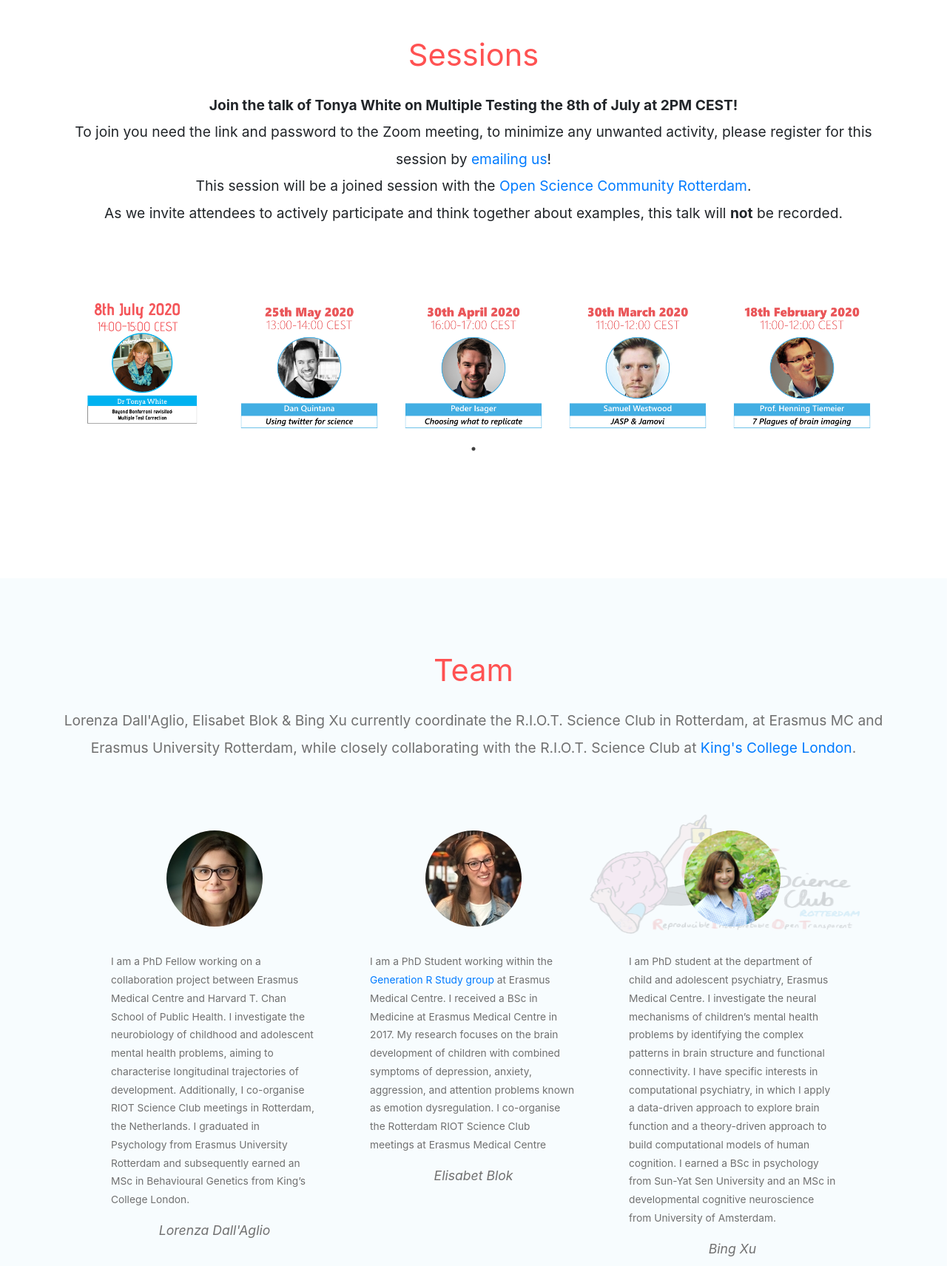
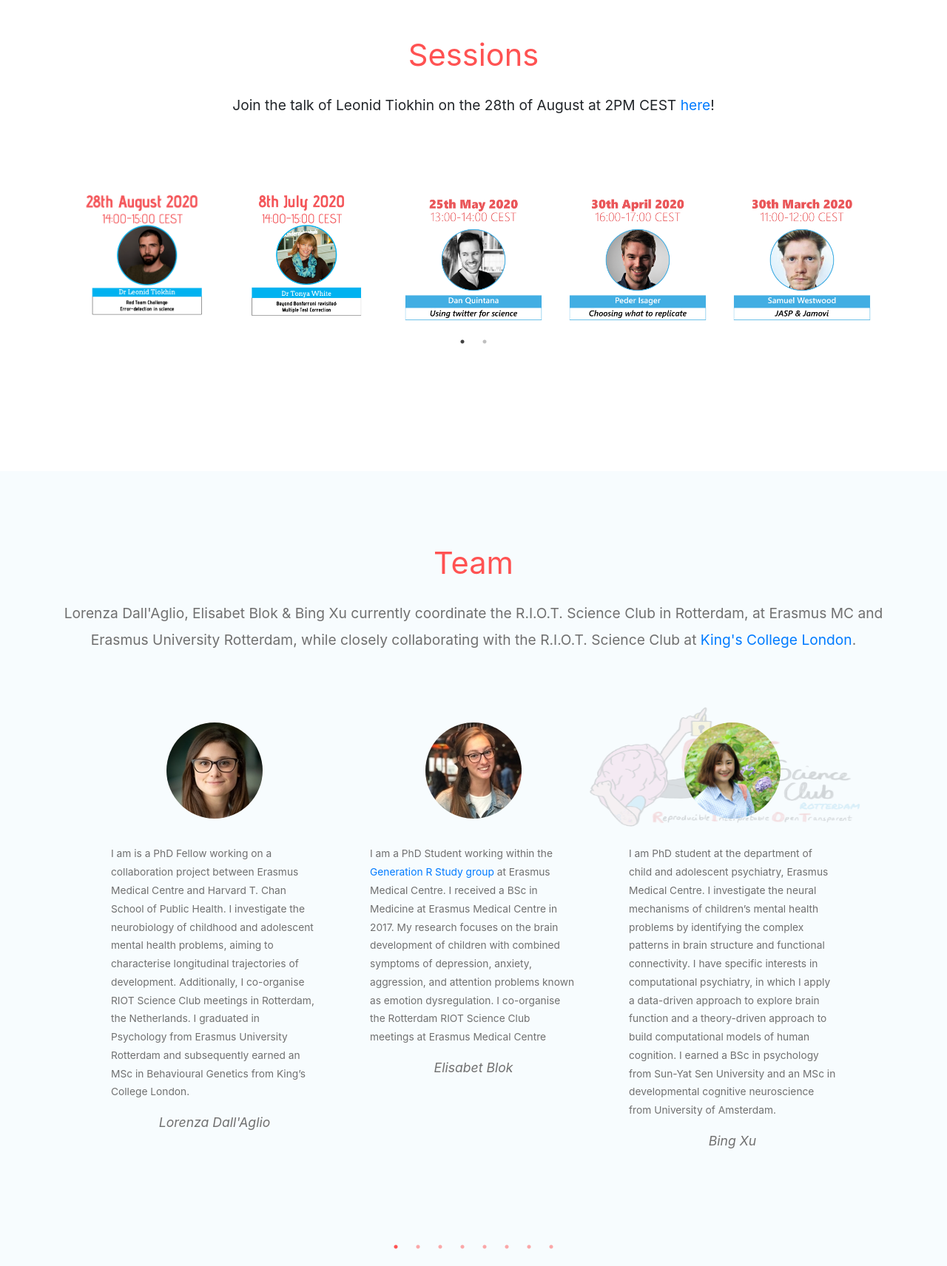
Before and after one commit to Rdam-RIOT-science-club/Rdam-RIOT-science-club.github.io, a website with bundled scripts: page index.html in a window 1280 px wide. Shown: the part 860-2572 px from the top of the page at 74% size. Built offline with nearby package versions, Linux system fonts and the light colour scheme; files whose address does not match are found by name.

Commit message:
Add files via upload

```diff
--- a/index.html
+++ b/index.html
@@ -73,10 +73,7 @@
           <div class="text-center col-12">
               <h2 class="tm-text-primary tm-section-title mb-4">Sessions</h2>
               <p class="text-center mb-4 tm-intro-text">
-                <b> Join the talk of Tonya White on Multiple Testing the 8th of July at 2PM CEST! </b> <br>
-                To join you need the link and password to the Zoom meeting, to minimize any unwanted activity, please register for this session by <a href = "mailto:riots.rdam@gmail.com">emailing us</a>!<br>
-                This session will be a joined session with the <a href = "https://www.openscience-rotterdam.com/home/">Open Science Community Rotterdam</a>.<br>
-                As we invite attendees to actively participate and think together about examples, this talk will <b>not</b> be recorded.
+                Join the talk of Leonid Tiokhin on the 28th of August at 2PM CEST <a href = "https://teams.microsoft.com/l/meetup-join/19%3ameeting_ZjdjMGZjM2UtMDE1ZS00MGMwLTk1NDYtMDc4Mzg0OTA3ZTYw%40thread.v2/0?context=%7b%22Tid%22%3a%22526638ba-6af3-4b0f-a532-a1a511f4ac80%22%2c%22Oid%22%3a%222116d94d-1b0f-4374-86c7-93ad11d7a348%22%2c%22IsBroadcastMeeting%22%3atrue%7d">here</a>!<br>
               </p>
           </div>
         </div>
@@ -84,6 +81,15 @@
             <div class="col-12">
                 <div class="mx-auto tm-gallery-container">
                     <div class="grid tm-gallery">
+                      <a href="img/RIOTS_OSCR_Tiokhin.png">
+                        <figure class="effect-honey tm-gallery-item">
+                          <img src="img/RIOTS_OSCR_Tiokhin.png" alt="Image 5" class="img-fluid">
+                          <figcaption>
+                            <h2><i><span>Leonid Tiokhin<br></span>28-09-2020</i></h2>
+                          </figcaption>
+                        </figure>
+                      </a>
+
                       <a href="img/RIOTS_OSCR_White_small.png">
                         <figure class="effect-honey tm-gallery-item">
                           <img src="img/RIOTS_OSCR_White_small.png" alt="Image 5" class="img-fluid">
@@ -143,14 +149,13 @@
             <div class="col-lg-12 tm-content-box">
               <h2 class="tm-text-primary text-center mb-4 tm-section-title">Team</h2>
               <p class="text-center mb-4 tm-intro-text">
-                Lorenza Dall'Aglio, Elisabet Blok & Bing Xu currently coordinate the R.I.O.T. Science Club in Rotterdam, at Erasmus MC and Erasmus University Rotterdam,
-               while closely collaborating with the R.I.O.T. Science Club at <a href = "http://riotscience.co.uk/about-us/">King's College London</a>.
+                Lorenza Dall'Aglio, Elisabet Blok & Bing Xu currently coordinate the R.I.O.T. Science Club in Rotterdam, at Erasmus MC and Erasmus University Rotterdam, while closely collaborating with the R.I.O.T. Science Club at <a href = "http://riotscience.co.uk/about-us/">King's College London</a>.
               </p>
               <div class="mx-auto tm-gallery-container tm-gallery-container-2">
                 <div class="tm-testimonials-carousel">
                   <figure class="tm-testimonial-item">
                     <img src="img/lorenza.jpg" alt="Image" class="img-fluid mx-auto">
-                    <blockquote>I am a PhD Fellow working on a collaboration project between Erasmus Medical Centre and Harvard T. Chan School of Public Health. I investigate the neurobiology of childhood and adolescent mental health problems, aiming to characterise longitudinal trajectories of development. Additionally, I co-organise RIOT Science Club meetings in Rotterdam, the Netherlands. I graduated in Psychology from Erasmus University Rotterdam and subsequently earned an MSc in Behavioural Genetics from King’s College London.</blockquote>
+                    <blockquote>I am is a PhD Fellow working on a collaboration project between Erasmus Medical Centre and Harvard T. Chan School of Public Health. I investigate the neurobiology of childhood and adolescent mental health problems, aiming to characterise longitudinal trajectories of development. Additionally, I co-organise RIOT Science Club meetings in Rotterdam, the Netherlands. I graduated in Psychology from Erasmus University Rotterdam and subsequently earned an MSc in Behavioural Genetics from King’s College London.</blockquote>
                     <figcaption>Lorenza Dall'Aglio</figcaption>
                   </figure>
 
@@ -228,7 +233,8 @@
                         <h2 class="text-center tm-text-primary mb-4 tm-section-title">Vision</h2>
                         <p class="text-center mb-4 tm-intro-text">
                           The R.I.O.T. Science Club is a scientific community providing training in <b>R</b>eproducible, <b>I</b>nterpretable, <b>O</b>pen, and <b>T</b>ransparent Science.
-                          We promote the accessibility of information and learning to all, be it scientists, clinicians, or the public, and we strive for reproducible, and easily interpretable results, analyses and codes.  </p>
+                          We promote the accessibility of information and learning to all, be it scientists, clinicians, or the public, and we strive for reproducible, and easily interpretable results, analyses and codes.
+                        </p>
                     </div>
                 </div>
 
@@ -242,7 +248,7 @@
                     <div class="tm-intro-text-container">
                         <h2 class="tm-text-primary mb-4">Rotterdam R.I.O.T.S.</h2>
                         <p class="mb-4 tm-intro-text">
-                            Founded at King's College London by Dr. Samuel Westwood and colleagues, the R.I.O.T. Science Club was recently brought to Rotterdam by Elisabet Blok and Lorenza Dall'Aglio. The Rotterdam R.I.O.T. Science Club is now collaborating both with the <a href="http://riotscience.co.uk" target="_blank">R.I.O.T.S. at KCL</a> and of the <a href="https://www.openscience-rotterdam.com/home/" target="_blank">Open Science Community Rotterdam (OSCR)</a>. The Rotterdam R.I.O.T.S. seminars occur monthly and are open to all. Lectures, practicals, and discussions on how we can do better, clearer, and more reproducible science are given.</p>
+                            Founded at King's College London by Dr. Samuel Westwood and colleagues, the R.I.O.T. Science Club was recently brought to Rotterdam by Elisabet Blok and Lorenza Dall'Aglio. The Rotterdam R.I.O.T. Science Club is now part of both the <a href="http://riotscience.co.uk" target="_blank">R.I.O.T.S. at KCL</a> and of the <a href="https://www.openscience-rotterdam.com/home/" target="_blank">Open Science Community Rotterdam (OSCR)</a>. The Rotterdam R.I.O.T.S. seminars occur monthly and are open to scientists, students, clinicians, as well as the public. Lectures, practicals, and discussions on how we can do better, clearer, and more reproducible science are given.</p>
                     </div>
                 </div>
 
@@ -253,10 +259,10 @@
                     <div class="tm-intro-text-container">
                         <h2 class="tm-text-primary mb-4">Fund us!</h2>
                         <p class="mb-4 tm-intro-text">
-                          Do you believe that promoting reproducible science is important too? And do you want to support us providing training & tools to scientists of all academic levels? <b>AWESOME!</b> We appreciate it a lot! You can make your donation below!
+                          Do you feel promoting reproducible science is super important too? And do you want to support us providing training & tools to scientists of all academic levels? <b>AWESOME!</b> We appreciate it a lot! You can make your donation below!
                         </p>
                         <div class="tm-continue">
-                            <a href="https://betaalverzoek.rabobank.nl/betaalverzoek/?id=hURAZIetT8KMfN3RpX-qGg" target="_blank" class="tm-intro-text tm-btn-primary">Donate amount of your choice!</a>
+                            <a href="https://betaalverzoek.rabobank.nl/betaalverzoek/?id=xYqljfwcSeWOckdlT_gzmg" target="_blank" class="tm-intro-text tm-btn-primary">Donate amount of your choice!</a>
                         </div>
 
                     </div>
@@ -283,13 +289,13 @@
             </div>
 
             <div class="col-sm-12 col-md-6">
-                <a class="twitter-timeline" href="https://twitter.com/rdam_riots?ref_src=twsrc%5Etfw" data-width = 400px data-height = 400px>Tweets by rdam_riots</a> <script async src="https://platform.twitter.com/widgets.js" charset="utf-8"></script>
+                <a class="twitter-timeline" href="https://twitter.com/riotscienceNL" data-width = 400px data-height = 400px>Tweets by riotscienceNL</a> <script async src="https://platform.twitter.com/widgets.js" charset="utf-8"></script>
             </div>
 
             <div class="col-sm-12 col-md-6">
 
                 <div class="contact-item">
-                  <a rel="nofollow" href="https://twitter.com/rdam_riots" target="_blank" class="item-link">
+                  <a rel="nofollow" href="https://twitter.com/riotscienceNL" target="_blank" class="item-link">
                       <i class="fab fa-2x fa-twitter mr-4"></i>
                       <span class="mb-0">Twitter</span>
                   </a>
```
Also changed, not shown: img/RIOTS_OSCR_Tiokhin.png (added).
